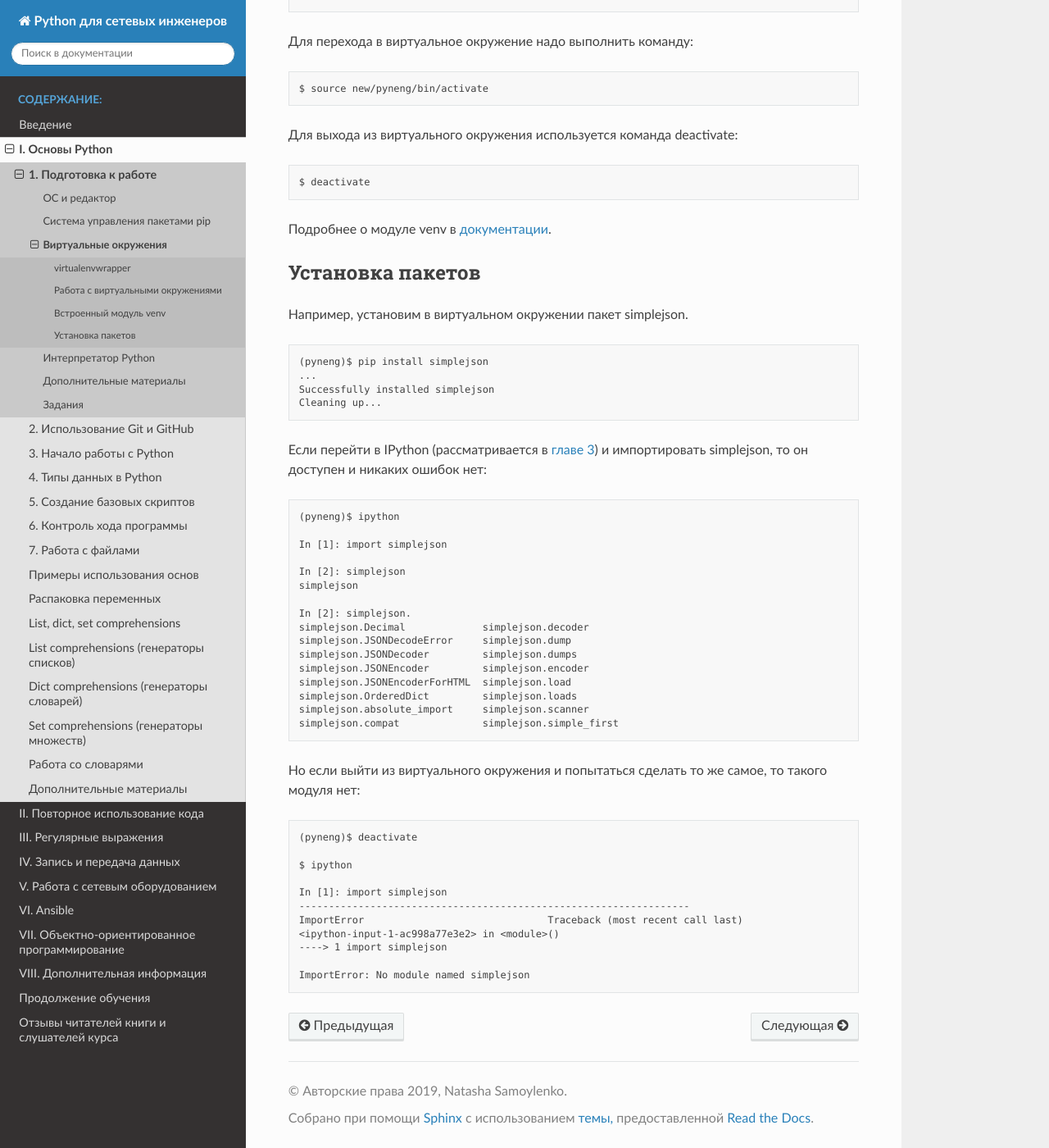
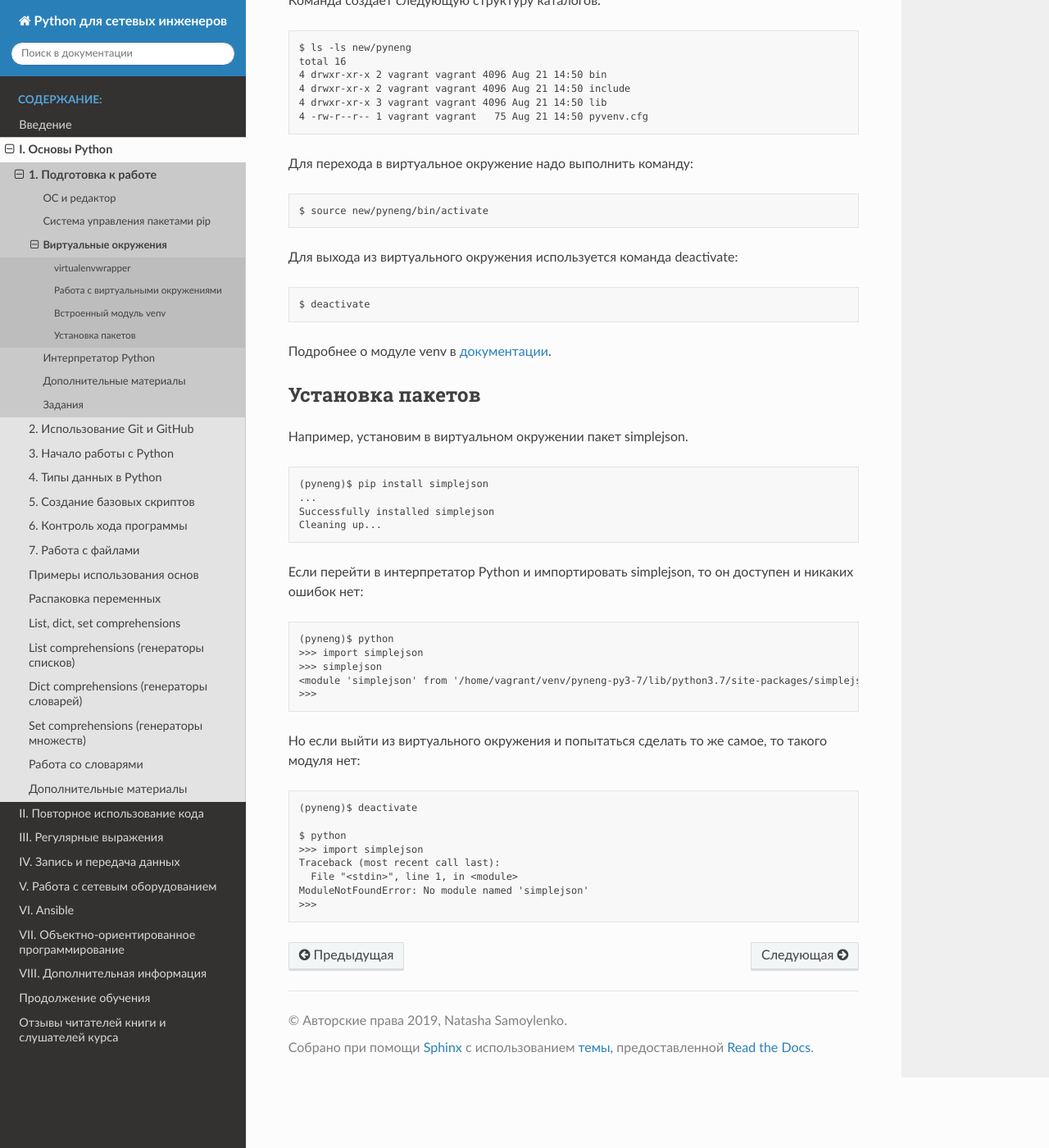
Before and after one commit to natenka/pyneng-book, a Sphinx documentation site: the page built from docs/source/book/01_intro/virtualenv.rst, in a window 1280 px wide and 1400 px high, scrolled down 3222 px. Shown: the whole window at 82% size. Built offline with Sphinx 7.4.7 and the Read the Docs theme 2.0.0, drawn with Linux system fonts in a browser that asks for light colours; pages that are not in the unit, such as notebooks, are missing from menus; some of the changed text lies outside the part shown.

Commit message:
Chapter 1 finished

```diff
--- a/docs/source/book/01_intro/check_python.rst
+++ b/docs/source/book/01_intro/check_python.rst
@@ -7,12 +7,14 @@ Python вывод будет таким:
 ::
 
     $ python
-    Python 3.6.0 (default, May 31 2017, 07:04:38)
+    Python 3.7.3 (default, May 13 2019, 15:44:23)
     [GCC 4.9.2] on linux
     Type "help", "copyright", "credits" or "license" for more information.
-    >>>
 
 Вывод показывает, что установлен Python 3.6. Приглашение ">>>", это
 стандартное приглашение интерпретатора Python. Вызов интерпретатора
 выполняется командой python, а чтобы выйти, нужно набрать quit(), либо
 нажать Ctrl+D.
+
+.. note::
+    В книге, вместо стандартного интерпретатора Python, будет использоваться ipython
--- a/docs/source/book/01_intro/os_and_editor.rst
+++ b/docs/source/book/01_intro/os_and_editor.rst
@@ -20,8 +20,8 @@ Python версии 3.7, так как в книге используется и
 
 .. note::
     Записи лекций по редактору Mu:
-    * `Основы работы с Mu <https://youtu.be/9qH92jz0p58>`__
-    * `Использование debugger в  Mu <https://youtu.be/s9Lskg37xss>`__
+    `Основы работы с Mu <https://youtu.be/9qH92jz0p58>`__,
+    `Использование debugger в  Mu <https://youtu.be/s9Lskg37xss>`__
 
 
 IDE PyCharm
--- a/docs/source/book/01_intro/virtualenv.rst
+++ b/docs/source/book/01_intro/virtualenv.rst
@@ -11,6 +11,12 @@
 -  пакеты, которые установлены в виртуальных окружениях, не перебивают
    глобальные пакеты.
 
+.. note::
+    В Python есть несколько вариантов для создания виртуальных окружений.
+    Использовать можно любой из них. Для начала можно использовать virtualenvwrapper,
+    а затем со временем уже разбираться с тем какие еще есть варианты.
+
+
 virtualenvwrapper
 ^^^^^^^^^^^^^^^^^
 
@@ -20,14 +26,14 @@ virtualenvwrapper
 
 ::
 
-    $ sudo pip3.6 install virtualenvwrapper
+    $ sudo pip3.7 install virtualenvwrapper
 
 После установки, в файле .bashrc, находящимся в домашней папке текущего
 пользователя, нужно добавить несколько строк:
 
 ::
 
-    export VIRTUALENVWRAPPER_PYTHON=/usr/local/bin/python3.6
+    export VIRTUALENVWRAPPER_PYTHON=/usr/local/bin/python3.7
     export WORKON_HOME=~/venv
     . /usr/local/bin/virtualenvwrapper.sh
 
@@ -53,12 +59,12 @@ Overflow <http://stackoverflow.com/questions/2518127/how-do-i-reload-bashrc-with
 Работа с виртуальными окружениями
 ^^^^^^^^^^^^^^^^^^^^^^^^^^^^^^^^^
 
-Создание нового виртуального окружения, в котором Python 3.6
+Создание нового виртуального окружения, в котором Python 3.7
 используется по умолчанию:
 
 ::
 
-    $ mkvirtualenv --python=/usr/local/bin/python3.6 pyneng
+    $ mkvirtualenv --python=/usr/local/bin/python3.7 pyneng
     New python executable in PyNEng/bin/python
     Installing distribute........................done.
     Installing pip...............done.
@@ -68,7 +74,7 @@ Overflow <http://stackoverflow.com/questions/2518127/how-do-i-reload-bashrc-with
 окружения. Это означает, что Вы находитесь в нём. В virtualenvwrapper по
 Tab работает автодополнение имени виртуального окружения. Это особенно
 удобно в тех случаях, когда виртуальных окружений много. Теперь в том
-каталоге, который был указан в переменной окружения WORKON\_HOME, создан
+каталоге, который был указан в переменной окружения WORKON_HOME, создан
 каталог pyneng:
 
 ::
@@ -150,7 +156,7 @@ rmvirtualenv:
 
 ::
 
-    $ python3.6 -m venv new/pyneng
+    $ python3.7 -m venv new/pyneng
 
 Вместо python3.6 может использоваться python или python3, в зависимости
 от того, как установлен Python 3.6. Эта команда создаёт указанный
@@ -195,28 +201,16 @@ rmvirtualenv:
     Successfully installed simplejson
     Cleaning up...
 
-Если перейти в IPython (рассматривается в `главе
-3 <../03_start/README.md>`__) и импортировать simplejson, то он доступен
+Если перейти в интерпретатор Python и импортировать simplejson, то он доступен
 и никаких ошибок нет:
 
 ::
 
-    (pyneng)$ ipython
-
-    In [1]: import simplejson
-
-    In [2]: simplejson
-    simplejson
-
-    In [2]: simplejson.
-    simplejson.Decimal             simplejson.decoder
-    simplejson.JSONDecodeError     simplejson.dump
-    simplejson.JSONDecoder         simplejson.dumps
-    simplejson.JSONEncoder         simplejson.encoder
-    simplejson.JSONEncoderForHTML  simplejson.load
-    simplejson.OrderedDict         simplejson.loads
-    simplejson.absolute_import     simplejson.scanner
-    simplejson.compat              simplejson.simple_first
+    (pyneng)$ python
+    >>> import simplejson
+    >>> simplejson
+    <module 'simplejson' from '/home/vagrant/venv/pyneng-py3-7/lib/python3.7/site-packages/simplejson/__init__.py'>
+    >>>
 
 Но если выйти из виртуального окружения и попытаться сделать то же
 самое, то такого модуля нет:
@@ -225,12 +219,9 @@ rmvirtualenv:
 
     (pyneng)$ deactivate
 
-    $ ipython
-
-    In [1]: import simplejson
-    ------------------------------------------------------------------
-    ImportError                               Traceback (most recent call last)
-    <ipython-input-1-ac998a77e3e2> in <module>()
-    ----> 1 import simplejson
-
-    ImportError: No module named simplejson
+    $ python
+    >>> import simplejson
+    Traceback (most recent call last):
+      File "<stdin>", line 1, in <module>
+    ModuleNotFoundError: No module named 'simplejson'
+    >>>
```
Also changed, not shown: docs/source/exercises/01_exercises.rst (+9 -12 lines).
